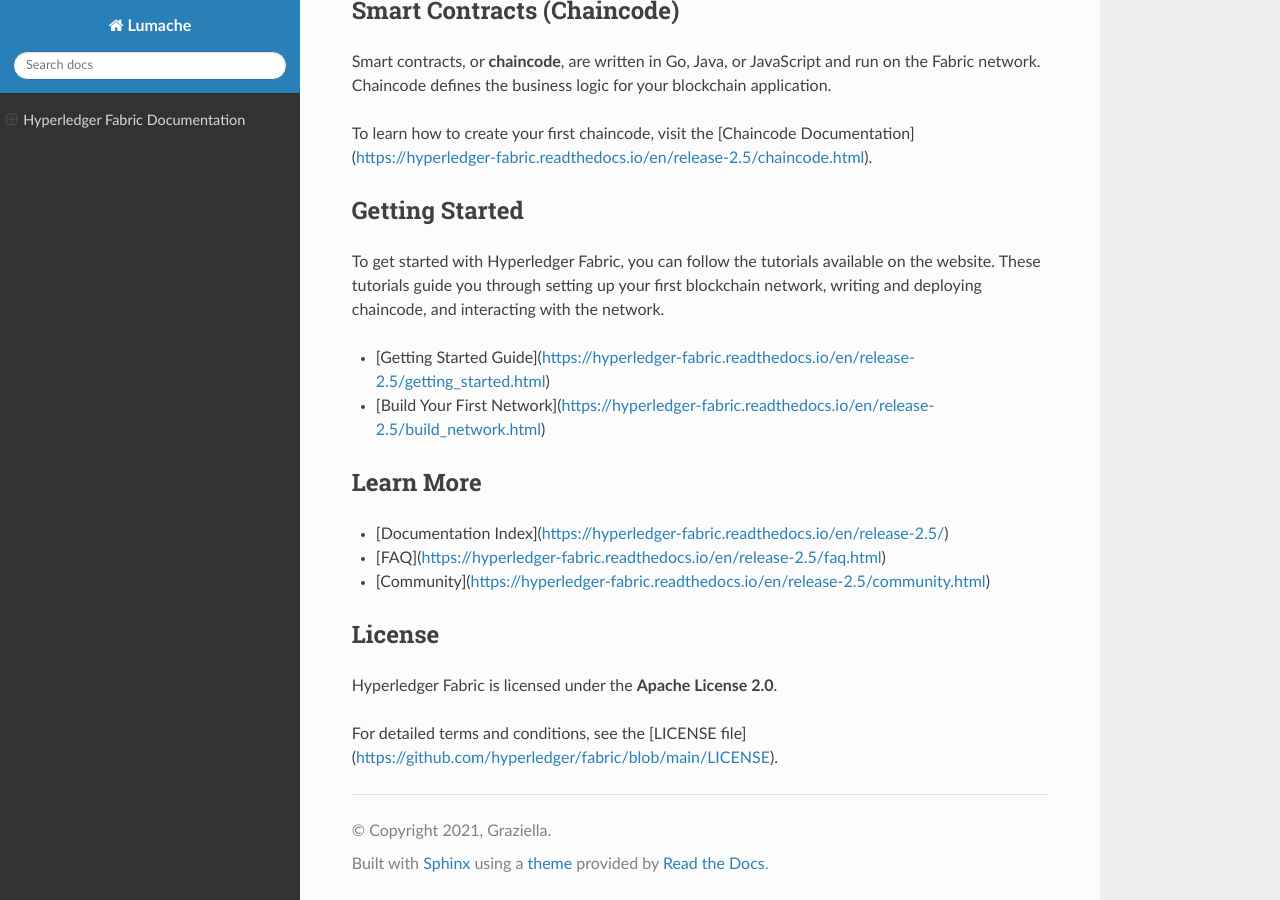
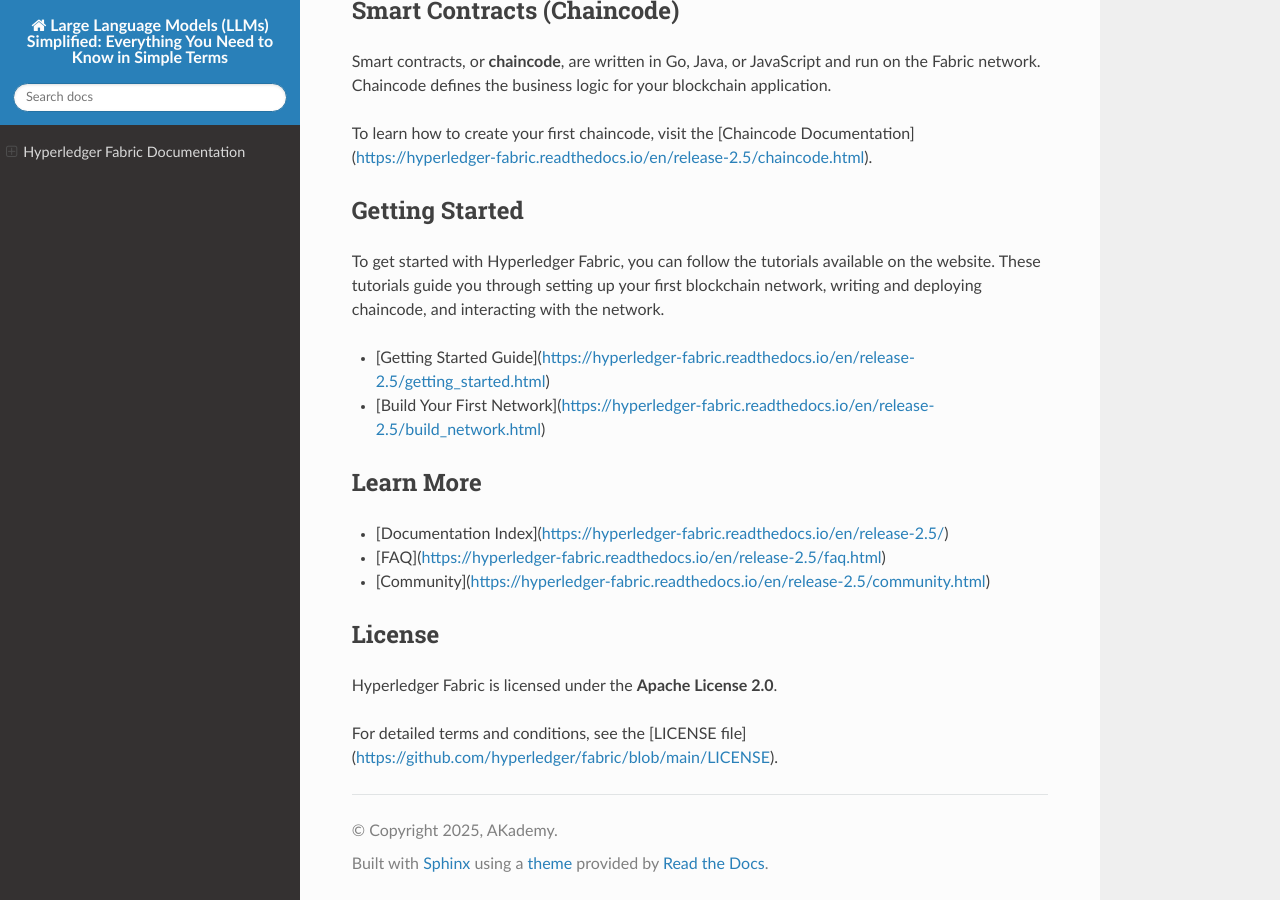
Before and after one commit to theAKademy/llm-simplified, a Sphinx documentation site: the page built from docs/source/index.rst, in a window 1280 px wide and 900 px high, scrolled down 2163 px. Built offline with Sphinx 7.4.7 and the Read the Docs theme 3.1.0, drawn with Linux system fonts in a browser that asks for light colours.

Commit message:
Initial Draft

```diff
--- a/docs/source/conf.py
+++ b/docs/source/conf.py
@@ -2,12 +2,12 @@
 
 # -- Project information
 
-project = 'Lumache'
-copyright = '2021, Graziella'
-author = 'Graziella'
+project = 'Large Language Models (LLMs) Simplified: Everything You Need to Know in Simple Terms'
+copyright = '2025, AKademy'
+author = 'AK'
 
-release = '0.1'
-version = '0.1.0'
+#release = ''
+#version = '0.1.0'
 
 # -- General configuration
 
```
